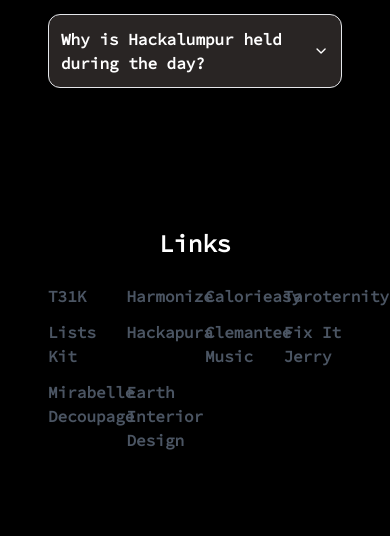
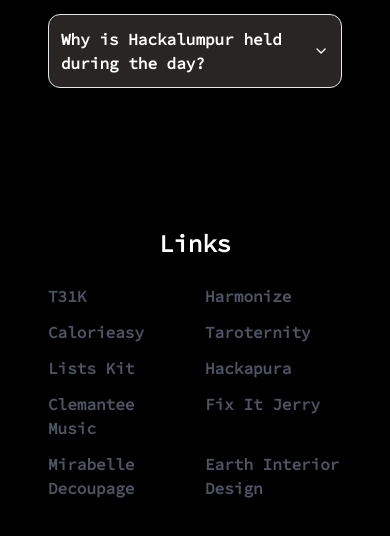
Before and after one commit to T31K/hacka-lumpur, a Next.js app: page / in a window 390 px wide. Shown: the part 2248-2784 px from the top of the page. Built offline with nearby package versions, Linux system fonts and the light colour scheme.

Commit message:
Refactor footer links grid layout for improved responsiveness

```diff
--- a/src/app/page.js
+++ b/src/app/page.js
@@ -184,7 +184,7 @@ export default function Home() {
       </section>
       <footer className="flex min-h-screen flex-col items-center gap-y-6 py-24 bg-black text-white relative">
         <h2 className="text-2xl">Links</h2>
-        <div className="grid grid-cols-4 gap-y-3 gap-x-5 !text-gray-600">
+        <div className="grid grid-cols-2 md:grid-cols-4 gap-y-3 gap-x-5 !text-gray-600">
           <a href="https://t31k.com/">T31K</a>
           <a href="https://getharmonize.app/">Harmonize</a>
           <a href="https://calorieasy.app/">Calorieasy</a>
```
